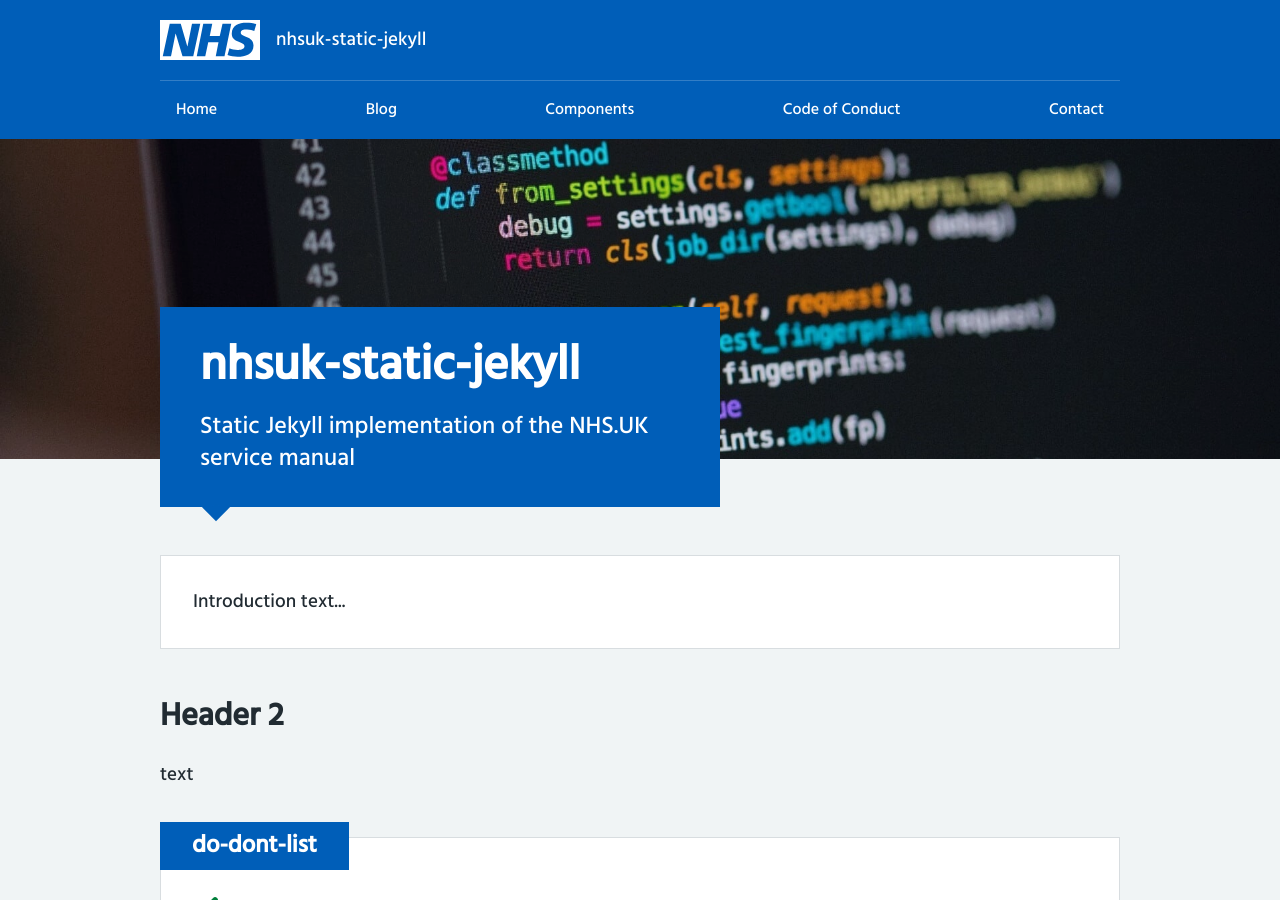
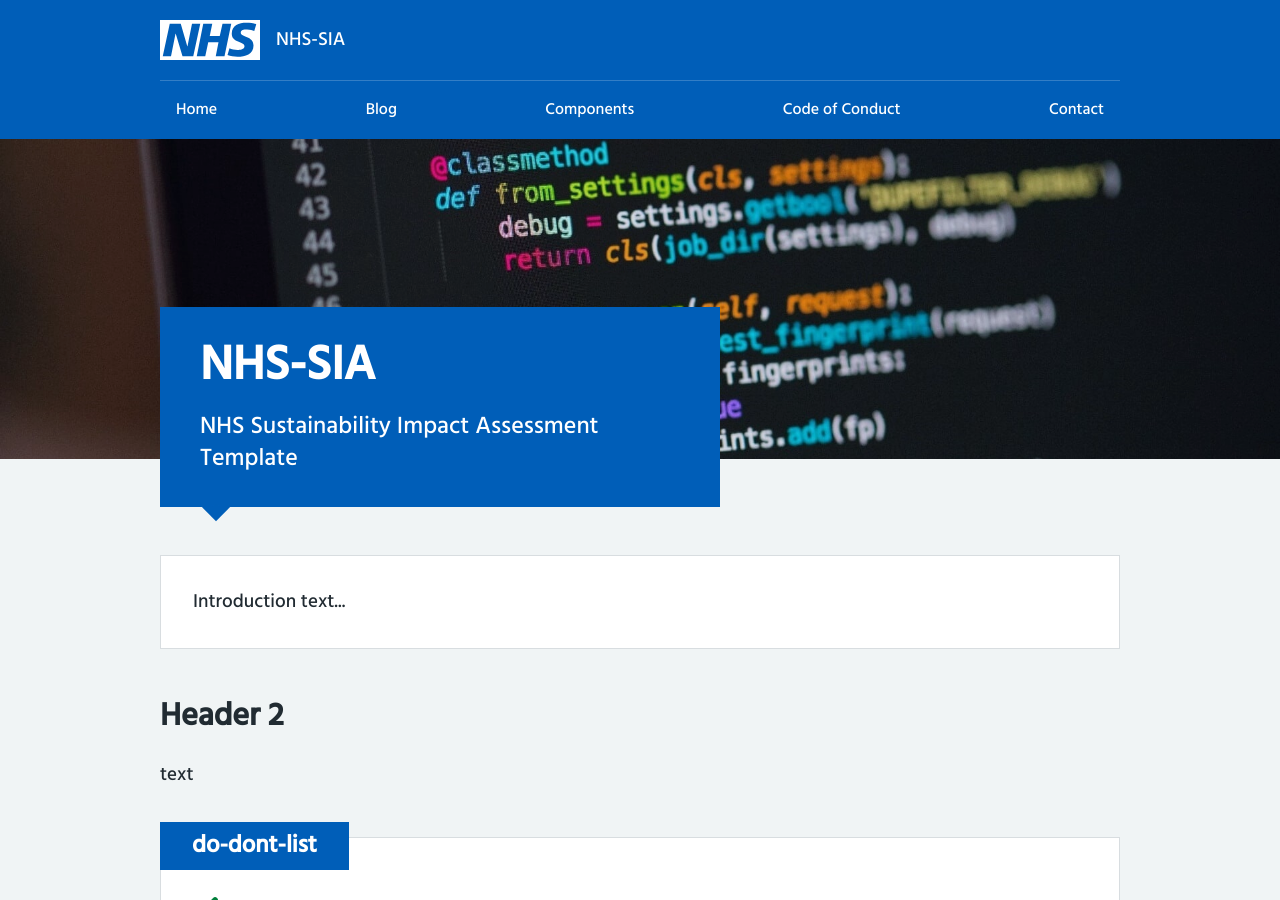
Before and after one commit to Stuart-Lane-NHS/NHS-SIA, a Jekyll site: the page built from index.html, in a window 1280 px wide and 900 px high. Built offline with Jekyll 4.4.1, drawn with Linux system fonts in a browser that asks for light colours; nearby versions of some CDN libraries.

Commit message:
Update _config.yml

```diff
--- a/_config.yml
+++ b/_config.yml
@@ -1,13 +1,13 @@
 # Edit these site settings
 # ------------------------------------------
-title:             nhsuk-static-jekyll
-email:             craig.shenton@nhs.net
-author:            Craig Robert Shenton
-description:       "Static Jekyll implementation of the NHS.UK service manual "
-url:               "https://craig-shenton.github.io/"
-baseurl:           "nhsuk-static-jekyll/"
-github_username:   craig-shenton
-linkedin_username: craigrshenton
+title:             NHS-SIA
+email:             stuart.lane@uhd.nhs.uk
+author:            Stuart Lane
+description:       "NHS Sustainability Impact Assessment Template "
+url:               "https://Stuart-Lane_NHS.github.io/"
+baseurl:           "NHS-SIA"
+github_username:   Stuart-Lane-NHS
+linkedin_username: StuartLaneGreen
 date_format:       "%b %-d, %Y"
 # ------------------------------------------
 
```
